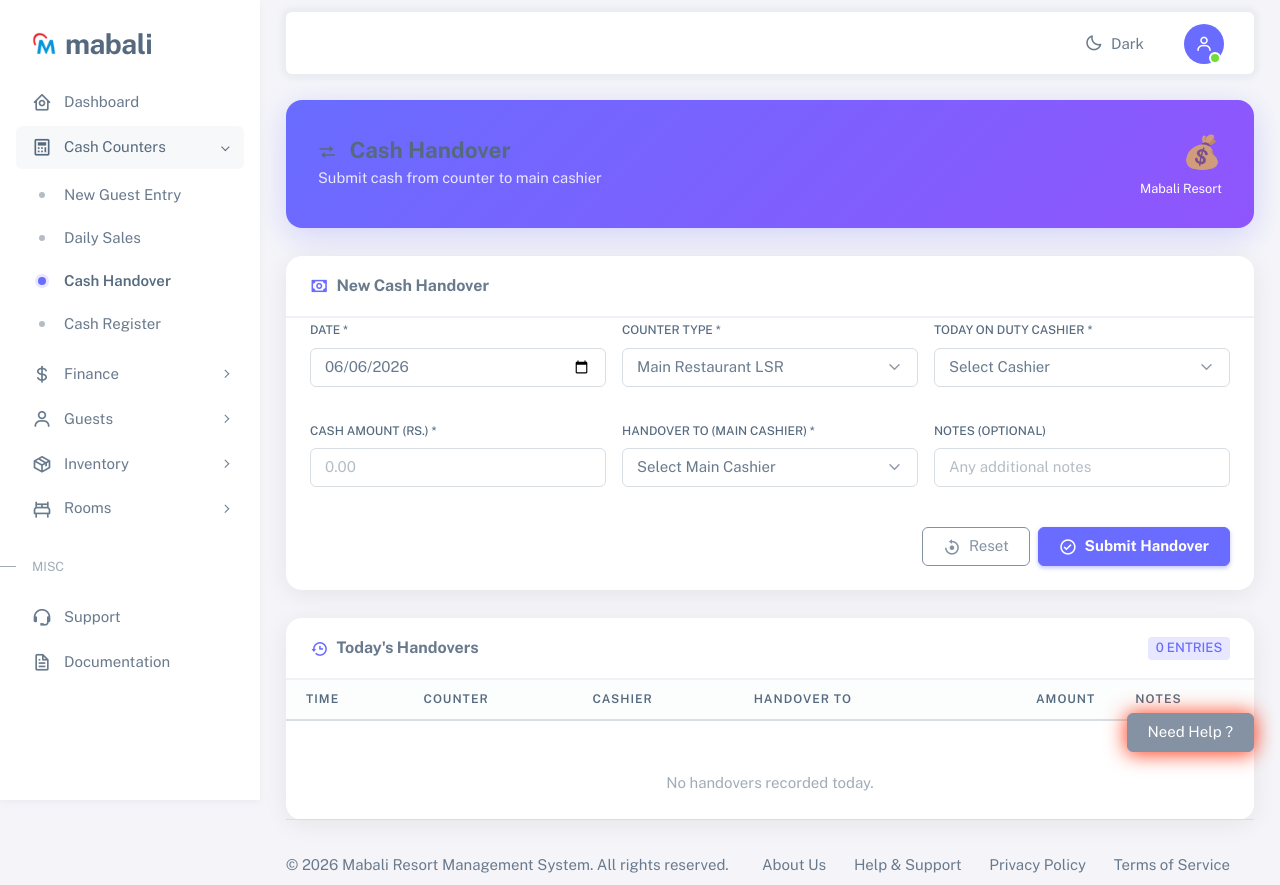
After one commit to 7aib/mabali_resort_management, a Django app: page /cash-counters/cash-handover/ in a window 1280 px wide. The commit adds this page. Run offline with Django 5.2, Linux system fonts and the light colour scheme; a user stored in the database is signed in; tables that the repository leaves empty hold one stand-in row (values such as "Sample post"); some libraries are stand-ins or nearby versions.

Commit message:
feat: cash handover by cashier

```diff
--- a/cash_counters/urls.py
+++ b/cash_counters/urls.py
@@ -7,4 +7,5 @@ urlpatterns = [
     path('cash-counters/new-guest-entry/', views.entry_form_view, name='entry_form'),
     path('cash-counters/daily-sales/', views.daily_sales_view, name='daily_sales'),
     path('cash-counters/check-customer/', views.check_customer_status, name='check_customer'),
+    path('cash-counters/cash-handover/', views.cash_handover_view, name='cash_handover'),
 ]
--- a/cash_counters/views.py
+++ b/cash_counters/views.py
@@ -6,8 +6,8 @@ from django.contrib.auth.decorators import login_required
 from django.contrib import messages
 from django.contrib.auth import get_user_model
 from authentication.choices import UserRoles
-from .models import EntryCounterForm, EntryTransaction
-from .constants import CitiesChoices, PaymentMethodChoices, VisitTypeChoices, GateChoices, StatusChoices
+from .models import EntryCounterForm, EntryTransaction, CashHandover
+from .constants import CitiesChoices, PaymentMethodChoices, VisitTypeChoices, GateChoices, StatusChoices, CounterTypeChoices
 from mabali_resort_management.constants import PAID_VISIT_PRICE
 
 User = get_user_model()
@@ -102,3 +102,64 @@ def check_customer_status(request):
             'name': user.get_full_name() or user.first_name or user.username
         })
     return JsonResponse({'status': 'New', 'name': ''})
+
+
+@login_required
+def cash_handover_view(request):
+    today = timezone.now().date()
+
+    # Get cashiers and main cashiers for the dropdowns
+    cashiers = User.objects.filter(
+        role__in=[UserRoles.CASHIER, UserRoles.MAIN_CASHIER],
+        is_active=True
+    ).order_by('first_name', 'username')
+
+    main_cashiers = User.objects.filter(
+        role=UserRoles.MAIN_CASHIER,
+        is_active=True
+    ).order_by('first_name', 'username')
+
+    if request.method == 'POST':
+        date = request.POST.get('date')
+        counter_type = request.POST.get('counter_type')
+        cashier_id = request.POST.get('cashier')
+        cash_amount = request.POST.get('cash_amount')
+        handover_to_id = request.POST.get('handover_to')
+        notes = request.POST.get('notes', '')
+
+        if not date or not counter_type or not cashier_id or not cash_amount or not handover_to_id:
+            messages.error(request, 'All required fields must be filled.')
+            return redirect('cash_counters:cash_handover')
+
+        try:
+            cashier = User.objects.get(id=cashier_id)
+            handover_to = User.objects.get(id=handover_to_id)
+        except User.DoesNotExist:
+            messages.error(request, 'Invalid user selected.')
+            return redirect('cash_counters:cash_handover')
+
+        CashHandover.objects.create(
+            date=date,
+            counter_type=counter_type,
+            cashier=cashier,
+            cash_amount=cash_amount,
+            handover_to=handover_to,
+            notes=notes
+        )
+
+        messages.success(request, 'Cash handover recorded successfully.')
+        return redirect('cash_counters:cash_handover')
+
+    # Get today's handovers
+    today_handovers = CashHandover.objects.filter(
+        date=today
+    ).select_related('cashier', 'handover_to').order_by('-created_at')
+
+    context = {
+        'counter_types': CounterTypeChoices.choices,
+        'cashiers': cashiers,
+        'main_cashiers': main_cashiers,
+        'today_handovers': today_handovers,
+        'today': today,
+    }
+    return render(request, 'cash_counters/cash_handover.html', context)
--- /dev/null
+++ b/templates/cash_counters/cash_handover.html
@@ -0,0 +1,175 @@
+{% extends "base.html" %}
+{% load static %}
+
+{% block title %}Cash Handover — {{ PROJECT_NAME }}{% endblock %}
+
+{% block extra_css %}
+<style>
+  .page-header {
+    background: linear-gradient(135deg, #696cff 0%, #9055fd 100%);
+    border-radius: 16px;
+    padding: 28px 32px;
+    margin-bottom: 28px;
+    color: #fff;
+    box-shadow: 0 8px 32px rgba(105, 108, 255, 0.25);
+  }
+  .page-header h4 { font-size: 1.4rem; font-weight: 700; margin: 0; }
+  .page-header p  { margin: 4px 0 0; opacity: .85; font-size: .92rem; }
+
+  .form-card,
+  .history-card { border-radius: 16px; box-shadow: 0 4px 24px rgba(0,0,0,.07); }
+  .form-card .card-header,
+  .history-card .card-header {
+    border-radius: 16px 16px 0 0;
+    border-bottom: 2px solid #f0f0f6;
+    padding: 18px 24px;
+    font-weight: 700;
+    font-size: 1rem;
+  }
+  .dark-style .form-card .card-header,
+  .dark-style .history-card .card-header { border-bottom-color: #3a3b55; }
+  .history-card { margin-top: 28px; }
+
+  .submit-btn { min-width: 160px; font-weight: 700; }
+</style>
+{% endblock %}
+
+{% block content %}
+
+<!-- Page Header -->
+<div class="page-header d-flex justify-content-between align-items-center">
+  <div>
+    <h4><i class="bx bx-transfer me-2"></i> Cash Handover</h4>
+    <p>Submit cash from counter to main cashier</p>
+  </div>
+  <div class="text-end d-none d-md-block">
+    <div style="font-size:2rem; opacity:.6;">💰</div>
+    <small>{{ PROJECT_NAME }}</small>
+  </div>
+</div>
+
+<!-- Handover Form Card -->
+<div class="card form-card">
+  <div class="card-header d-flex align-items-center gap-2">
+    <i class="bx bx-money text-primary"></i> New Cash Handover
+  </div>
+  <div class="card-body">
+    <form method="post" id="handoverForm" action="{% url 'cash_counters:cash_handover' %}">
+      {% csrf_token %}
+
+      <div class="row g-3">
+
+        <!-- Date -->
+        <div class="col-12 col-md-4">
+          {% include "components/forms/input.html" with id="id_date" name="date" label="Date *" type="date" value=today|date:"Y-m-d" required=True %}
+        </div>
+
+        <!-- Counter Type -->
+        <div class="col-12 col-md-4">
+          {% include "components/forms/select.html" with id="id_counter_type" name="counter_type" label="Counter Type *" options=counter_types %}
+        </div>
+
+        <!-- Cashier on Duty -->
+        <div class="col-12 col-md-4">
+          <label class="form-label" for="id_cashier">Today on Duty Cashier *</label>
+          <select class="form-select" id="id_cashier" name="cashier" required>
+            <option value="">Select Cashier</option>
+            {% for cashier in cashiers %}
+            <option value="{{ cashier.id }}">{{ cashier.get_full_name|default:cashier.username }}</option>
+            {% endfor %}
+          </select>
+        </div>
+
+        <!-- Cash Amount -->
+        <div class="col-12 col-md-4">
+          {% include "components/forms/input.html" with id="id_cash_amount" name="cash_amount" label="Cash Amount (Rs.) *" type="number" step="0.01" min="0" placeholder="0.00" required=True %}
+        </div>
+
+        <!-- Handover To (Main Cashier) -->
+        <div class="col-12 col-md-4">
+          <label class="form-label" for="id_handover_to">Handover To (Main Cashier) *</label>
+          <select class="form-select" id="id_handover_to" name="handover_to" required>
+            <option value="">Select Main Cashier</option>
+            {% for mc in main_cashiers %}
+            <option value="{{ mc.id }}">{{ mc.get_full_name|default:mc.username }}</option>
+            {% endfor %}
+          </select>
+        </div>
+
+        <!-- Notes -->
+        <div class="col-12 col-md-4">
+          {% include "components/forms/input.html" with id="id_notes" name="notes" label="Notes (Optional)" type="text" placeholder="Any additional notes" %}
+        </div>
+
+      </div>
+
+      <div class="mt-4 d-flex justify-content-end gap-2">
+        <button type="reset" class="btn btn-outline-secondary">
+          <i class="bx bx-reset me-1"></i> Reset
+        </button>
+        <button type="submit" class="btn btn-primary submit-btn" id="submitBtn">
+          <i class="bx bx-check-circle me-1"></i> Submit Handover
+        </button>
+      </div>
+
+    </form>
+  </div>
+</div>
+
+<!-- Today's Handovers History -->
+<div class="card history-card">
+  <div class="card-header d-flex justify-content-between align-items-center">
+    <span><i class="bx bx-history me-2 text-primary"></i>Today's Handovers</span>
+    <span class="badge bg-label-primary">{{ today_handovers|length }} entries</span>
+  </div>
+  <div class="card-body p-0">
+    <div class="table-responsive">
+      <table class="table table-hover mb-0">
+        <thead class="table-light">
+          <tr>
+            <th>Time</th>
+            <th>Counter</th>
+            <th>Cashier</th>
+            <th>Handover To</th>
+            <th class="text-end">Amount</th>
+            <th>Notes</th>
+          </tr>
+        </thead>
+        <tbody>
+          {% for h in today_handovers %}
+          <tr>
+            <td><small class="text-muted">{{ h.created_at|time:"H:i" }}</small></td>
+            <td><span class="badge bg-label-primary">{{ h.counter_type }}</span></td>
+            <td class="fw-semibold">{{ h.cashier.get_full_name|default:h.cashier.username }}</td>
+            <td>{{ h.handover_to.get_full_name|default:h.handover_to.username }}</td>
+            <td class="text-end fw-bold">Rs. {{ h.cash_amount|floatformat:0 }}</td>
+            <td><small class="text-muted">{{ h.notes|default:"—" }}</small></td>
+          </tr>
+          {% empty %}
+          <tr>
+            <td colspan="6" class="text-center text-muted py-4">
+              <i class="bx bx-inbox" style="font-size:1.5rem;"></i>
+              <p class="mb-0 mt-1">No handovers recorded today.</p>
+            </td>
+          </tr>
+          {% endfor %}
+        </tbody>
+      </table>
+    </div>
+  </div>
+</div>
+
+{% endblock %}
+
+{% block extra_js %}
+<script>
+(function () {
+  /* Prevent double-submit */
+  document.getElementById('handoverForm').addEventListener('submit', function () {
+    const btn = document.getElementById('submitBtn');
+    btn.disabled = true;
+    btn.innerHTML = '<span class="spinner-border spinner-border-sm me-1"></span> Saving…';
+  });
+})();
+</script>
+{% endblock %}
--- a/templates/components/sidenav.html
+++ b/templates/components/sidenav.html
@@ -62,7 +62,7 @@
 
       <!-- Cash Counters - CEO, Cashier, Main Cashier and HR Manager only -->
       {% if request.user.role == 'CEO' or request.user.role == 'CASHIER' or request.user.role == 'MAIN_CASHIER' or request.user.role == 'HR_MANAGER' %}
-      <li class="menu-item {% if request.resolver_match.url_name == 'entry_form' or request.resolver_match.url_name == 'daily_sales' %}open{% endif %}">
+      <li class="menu-item {% if request.resolver_match.url_name == 'entry_form' or request.resolver_match.url_name == 'daily_sales' or request.resolver_match.url_name == 'cash_handover' %}open{% endif %}">
         <a href="javascript:void(0);" class="menu-link menu-toggle">
           <i class="menu-icon tf-icons bx bx-calculator"></i>
           <div data-i18n="Cash Counters">Cash Counters</div>
@@ -76,6 +76,11 @@
           <li class="menu-item {% if request.resolver_match.url_name == 'daily_sales' %}active{% endif %}">
             <a href="{% url 'cash_counters:daily_sales' %}" class="menu-link">
               <div data-i18n="Daily Sales">Daily Sales</div>
+            </a>
+          </li>
+          <li class="menu-item {% if request.resolver_match.url_name == 'cash_handover' %}active{% endif %}">
+            <a href="{% url 'cash_counters:cash_handover' %}" class="menu-link">
+              <div data-i18n="Cash Handover">Cash Handover</div>
             </a>
           </li>
           <li class="menu-item">
```
Also changed, not shown: cash_counters/constants.py (+13 -0 lines), cash_counters/models.py (+17 -1 lines), cash_counters/migrations/0003_cashhandover.py (added), cash_counters/migrations/0004_alter_cashhandover_options_remove_cashhandover_date.py (added), cash_counters/migrations/0005_alter_cashhandover_options_cashhandover_date.py (added).
